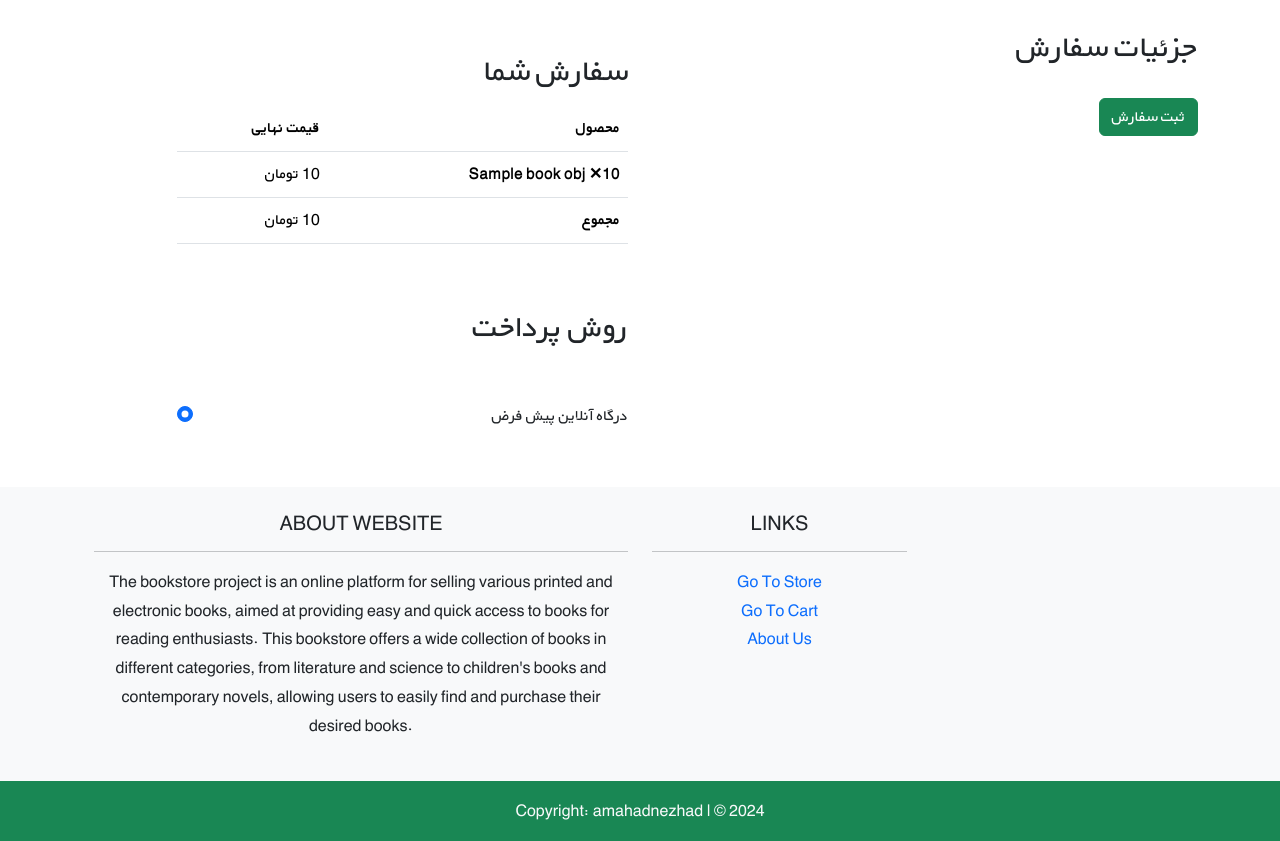
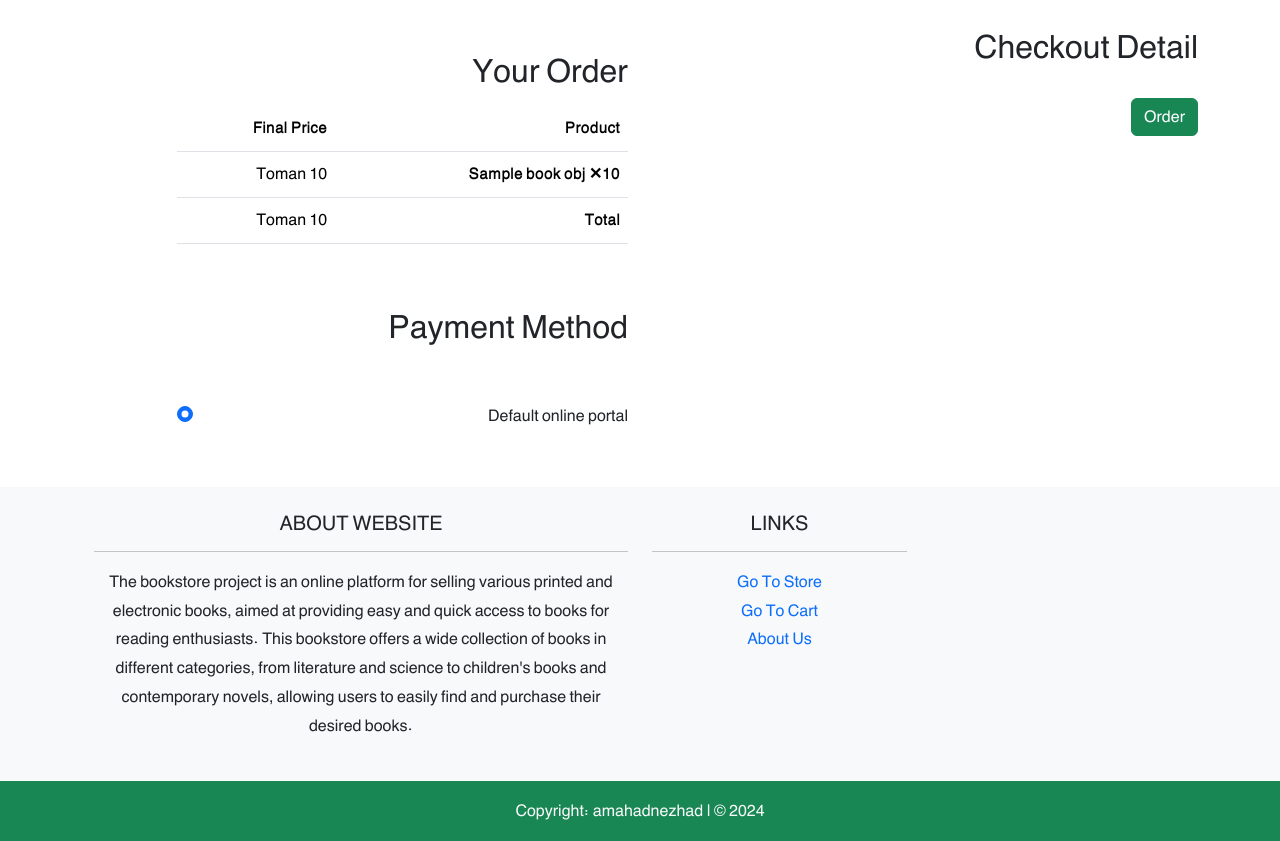
Before and after one commit to amahadnejad/BookStore, a Django app: template orders/templates/orders/order_create.html in a window 1280 px wide. Shown: the part 61-902 px from the top of the page. Run offline with Django 4.2, Linux system fonts and the light colour scheme; the template is opened without the code that fills it: most values are stand-ins (such as "Sample title", 1, 10 or a date in 2020); some libraries are stand-ins or nearby versions.

Commit message:
Translate order_create.html

```diff
--- a/cart/templates/cart/cart_detail.html
+++ b/cart/templates/cart/cart_detail.html
@@ -133,8 +133,10 @@
                                 <div class="container mt-3">
                                     <div class="row">
                                         <div class="col text-center"> <!-- Use text-center class to center content -->
-                                            <button type="submit"
-                                                    class="btn btn-success ">{% trans 'Checkout' %}</button>
+                                            <a href="{% url 'order_create' %}">
+                                                <button type="submit"
+                                                        class="btn btn-success ">{% trans 'Checkout' %}</button>
+                                            </a>
                                         </div>
                                     </div>
                                 </div>
--- a/orders/templates/orders/order_create.html
+++ b/orders/templates/orders/order_create.html
@@ -17,27 +17,27 @@
                         <!-- Checkout Area Start -->
                         <div class="col-lg-6">
                             <div class="checkout-title mt-1">
-                                <h2>جزئیات سفارش</h2>
+                                <h2>{% trans 'Checkout Detail' %}</h2>
                             </div>
                             <div class="checkout-form mt-3">
                                 <form action="#" class="form form--checkout" method="POST">
                                     {% csrf_token %}
                                     {{ form|crispy }}
-                                    <button type="submit" class="btn btn-success mt-3">ثبت سفارش</button>
+                                    <button type="submit" class="btn btn-success mt-3">{% trans 'Order' %}</button>
                                 </form>
                             </div>
                         </div>
                         <div class="col-xl-5 offset-xl-1 col-lg-6 mt-md-4">
                             <div class="order-details">
                                 <div class="checkout-title mt-1">
-                                    <h2>سفارش شما</h2>
+                                    <h2>{% trans 'Your Order' %}</h2>
                                 </div>
                                 <div class="table-responsive mt-3">
                                     <table class="table order-table order-table-2">
                                         <thead>
                                         <tr>
-                                            <th>محصول</th>
-                                            <th class="text-end">قیمت نهایی</th>
+                                            <th>{% trans 'Product' %}</th>
+                                            <th class="text-end">{% trans 'Final Price' %}</th>
                                         </tr>
                                         </thead>
                                         <tbody>
@@ -45,7 +45,7 @@
                                             <tr>
                                                 <th>{{ item.book_obj.title }}<strong><span> &#10005;</span>{{ item.quantity }}
                                                 </strong></th>
-                                                <td class="text-end">{{ item.book_obj.price }} تومان</td>
+                                                <td class="text-end">{{ item.book_obj.price }} {% trans 'Toman' %}</td>
                                             </tr>
                                         {% endfor %}
 
@@ -53,21 +53,20 @@
                                         </tbody>
                                         <tfoot>
                                         <tr class="cart-subtotal">
-                                            <th>مجموع</th>
-                                            <td class="text-end">{{ cart.get_total_price }} تومان</td>
+                                            <th>{% trans 'Total' %}</th>
+                                            <td class="text-end">{{ cart.get_total_price }} {% trans 'Toman' %}</td>
                                         </tr>
                                         </tfoot>
                                     </table>
                                 </div>
                                 <div class="checkout-payment">
-                                    <h2 class="py-5">روش پرداخت</h2>
+                                    <h2 class="py-5">{% trans 'Payment Method' %}</h2>
                                     <form action="#" class="payment-form">
                                         <div class="payment-group mb-3">
                                             <div class="form-check">
                                                 <input type="radio" class="form-check-input" value="bank"
                                                        name="payment-method" id="bank" checked>
-                                                <label class="form-check-label" for="cheque">درگاه آنلاین پیش
-                                                    فرض</label>
+                                                <label class="form-check-label" for="cheque">{% trans 'Default online portal' %}</label>
 
                                             </div>
                                         </div>
```
Also changed, not shown: orders/locale/fa/LC_MESSAGES/django.po (added), 1 other file.
